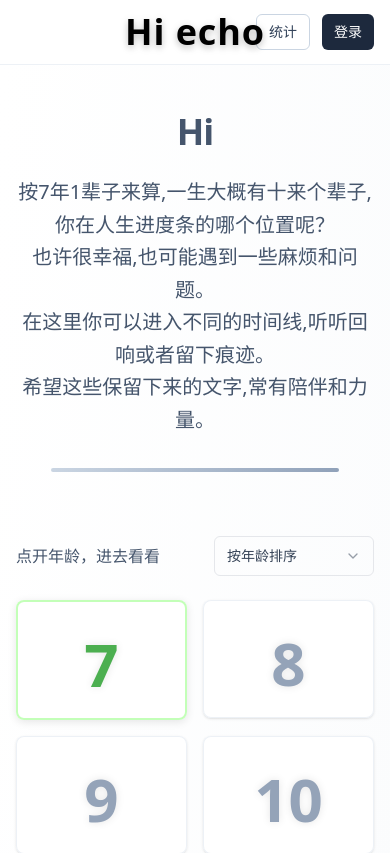
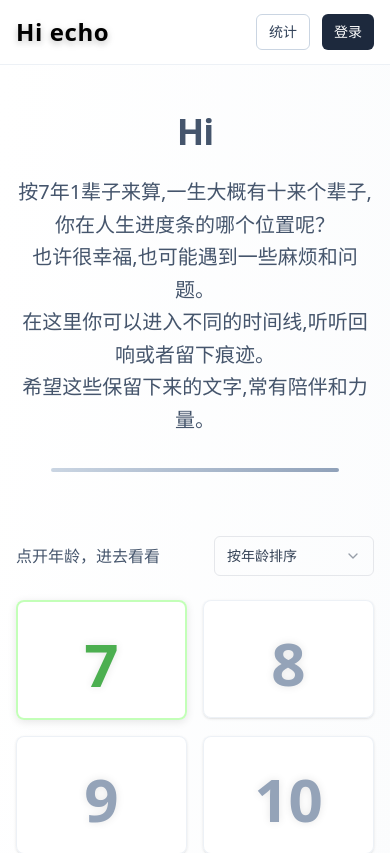
Before and after one commit to pawaovo/hi, a Next.js app: page / in a window 390 px wide. Shown: the top 853 px of the page. Built offline with nearby package versions, Linux system fonts and the light colour scheme; no server answers; the database is empty.

Commit message:
移动端导航栏布局调整

```diff
--- a/src/components/layout/header.tsx
+++ b/src/components/layout/header.tsx
@@ -14,13 +14,13 @@ export function Header() {
 
   // 提取重复的样式
   const buttonStyles = "transition-all duration-200 ease-out hover:shadow-md border-slate-300 text-slate-700 hover:bg-slate-50"
-  const brandStyles = "text-4xl font-extrabold tracking-wide text-black group-hover:text-slate-800 transition-all duration-300 drop-shadow-md [text-shadow:_0_2px_8px_rgb(0_0_0_/_0.15)]"
+  const brandStyles = "text-2xl md:text-4xl font-extrabold tracking-wide text-black group-hover:text-slate-800 transition-all duration-300 drop-shadow-md [text-shadow:_0_2px_8px_rgb(0_0_0_/_0.15)]"
 
   return (
     <header className="fixed top-0 left-0 right-0 z-50 w-full border-b border-slate-200/60 bg-white/80 backdrop-blur-md">
-      <div className="container mx-auto px-4 h-16 relative flex items-center">
-        {/* 居中的品牌区域 - 绝对居中 */}
-        <div className="absolute left-1/2 top-1/2 transform -translate-x-1/2 -translate-y-1/2">
+      <div className="container mx-auto px-4 h-16 flex items-center justify-between md:justify-center md:relative">
+        {/* 品牌区域 - 移动端左对齐，桌面端居中 */}
+        <div className="md:absolute md:left-1/2 md:top-1/2 md:transform md:-translate-x-1/2 md:-translate-y-1/2">
           <Link href="/" className="flex items-center space-x-2 group">
             <span className={brandStyles}>
               Hi echo
@@ -28,8 +28,8 @@ export function Header() {
           </Link>
         </div>
 
-        {/* 右侧导航区域 - 绝对定位 */}
-        <div className="ml-auto">
+        {/* 右侧导航区域 */}
+        <div className="flex-shrink-0 md:absolute md:right-0 md:top-1/2 md:transform md:-translate-y-1/2">
           <nav className="flex items-center space-x-3">
             {/* 统计按钮 */}
             <Button
@@ -44,7 +44,7 @@ export function Header() {
             {isLoading ? (
               <div className="h-9 w-12 animate-pulse rounded-lg bg-slate-200" />
             ) : isAuthenticated && user ? (
-              <div className="flex items-center space-x-3">
+              <div className="flex items-center space-x-2 md:space-x-3">
                 <Button
                   variant="outline"
                   size="sm"
@@ -53,7 +53,7 @@ export function Header() {
                 >
                   账户
                 </Button>
-                <span className="text-sm text-slate-600 font-medium">
+                <span className="hidden md:inline text-sm text-slate-600 font-medium">
                   {user.username}
                 </span>
               </div>
```
